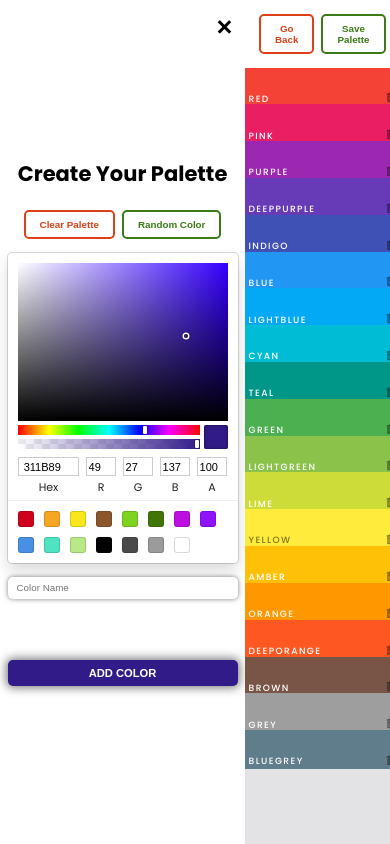
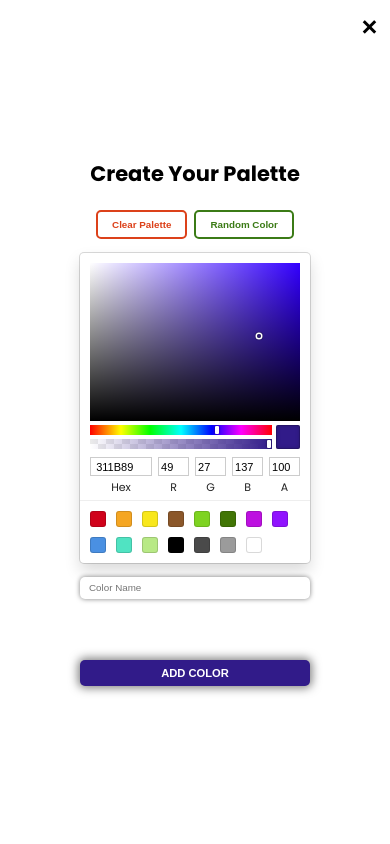
Before and after one commit to madushan-sooriyarathne/color-palette-app, a React (Create React App) app: page /create in a window 390 px wide. Built offline with nearby package versions, Linux system fonts and the light colour scheme.

Commit message:
added more styling to support mobile screens

```diff
--- a/src/styles/HomeStyles.js
+++ b/src/styles/HomeStyles.js
@@ -68,6 +68,11 @@ export default {
     [responsive("50em")]: {
       gridTemplateColumns: "repeat(2, min-content)",
     },
+
+    [responsive("31.25em")]: {
+      gridTemplateColumns: "min-content",
+      justifyContent: "center",
+    },
   },
 
   Home_footer: {
--- a/src/styles/PaletteFormStyles.js
+++ b/src/styles/PaletteFormStyles.js
@@ -1,3 +1,5 @@
+import { responsive } from "../helpers/styleHelper";
+
 const sideBarWidth = 35;
 
 export default {
@@ -20,6 +22,11 @@ export default {
     alignItems: "center",
     padding: "5rem 1rem",
     transition: "all .2s ease-in-out",
+
+    // Responsive Styles
+    [responsive("28.125em")]: {
+      width: "100vw",
+    },
   },
   PaletteForm_sideBar_hide: {
     left: `-${sideBarWidth}rem`,
@@ -160,6 +167,11 @@ export default {
     width: "100vw",
     marginLeft: `${sideBarWidth}rem`,
     transition: "all .2s ease-in-out",
+
+    // Responsive Styles
+    [responsive("28.125em")]: {
+      marginLeft: "100vw",
+    },
   },
   navBar: {
     height: "8%",
--- a/src/styles/PaletteListItemStyles.js
+++ b/src/styles/PaletteListItemStyles.js
@@ -1,3 +1,5 @@
+import { responsive } from "../helpers/styleHelper";
+
 export default {
   PaletteListItem: {
     display: "flex",
@@ -56,6 +58,15 @@ export default {
       height: "25%",
       marginBottom: "-5px",
     },
+
+    // Responsive Styles
+    [responsive("31.25em")]: {
+      width: "40rem",
+    },
+
+    [responsive("21.875em")]: {
+      width: "30rem",
+    },
   },
   PaletteListItem_details: {
     display: "flex",
```
